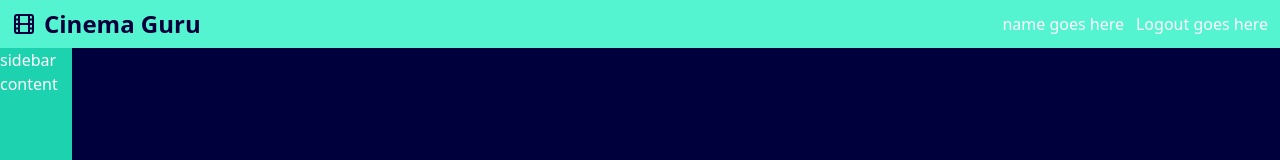
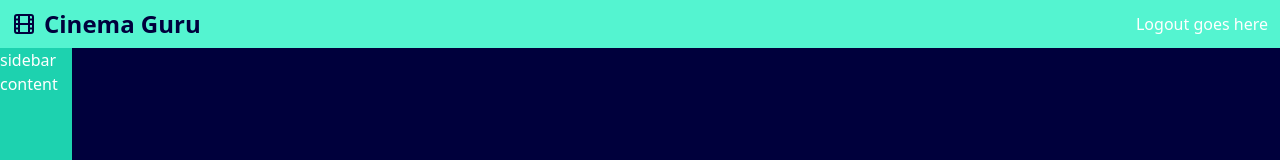
Before and after one commit to Cody-j-w/atlas-cinema-guru, a Next.js app: page / in a window 1280 px wide. Shown: the top 160 px of the page. Built offline with nearby package versions, Linux system fonts and the light colour scheme; no server answers.

Commit message:
Add user info component to header component

```diff
--- a/components/header.tsx
+++ b/components/header.tsx
@@ -1,4 +1,5 @@
 import Logo from "./logo";
+import UserInfo from "./userInfo";
 
 export default function Header() {
     return (
@@ -8,7 +9,7 @@ export default function Header() {
             </div>
             <div className="flex flex-row ">
                 <div className="me-3 inline content-center">
-                    name goes here
+                    <UserInfo />
                 </div>
                 <div className="me-3 inline content-center">
                     <p className="">Logout goes here</p>
```
